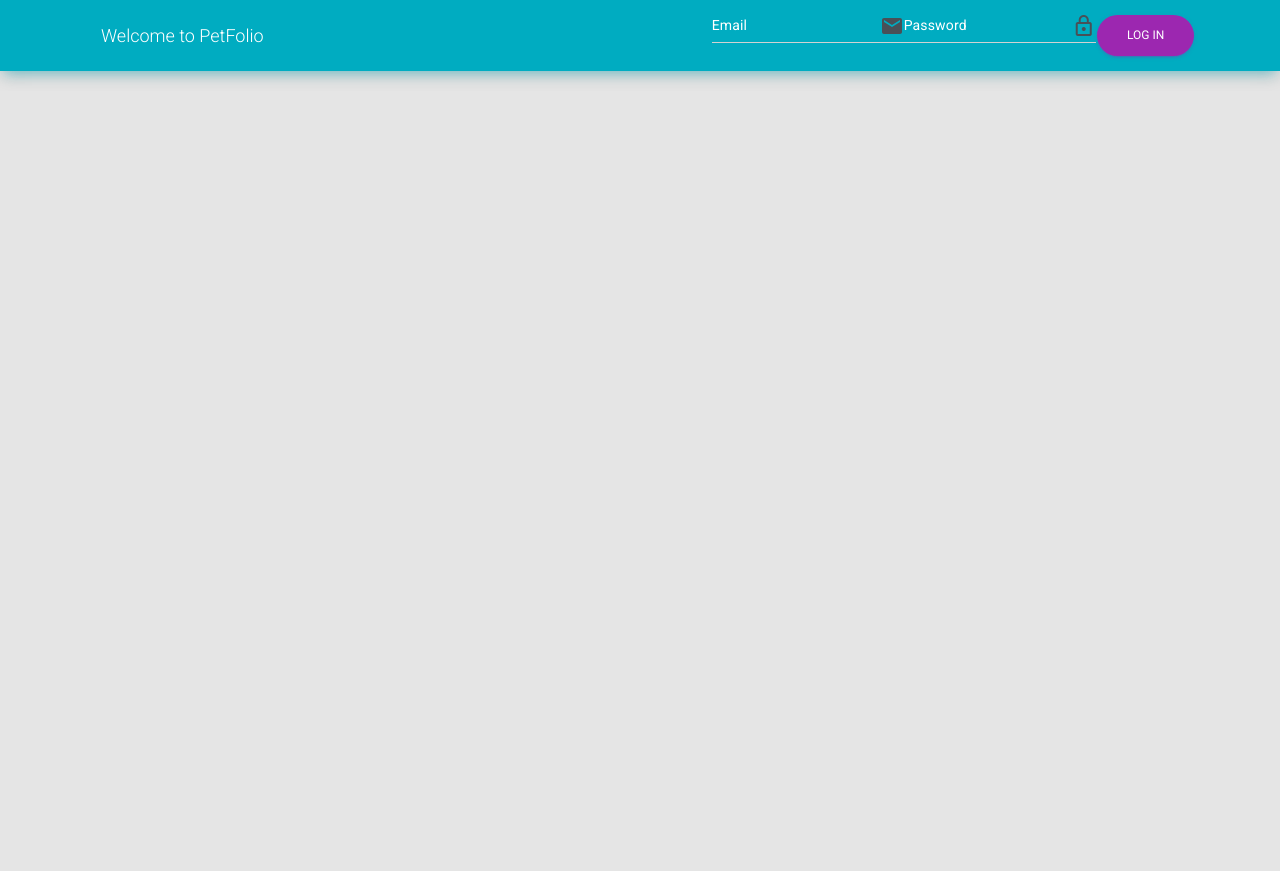
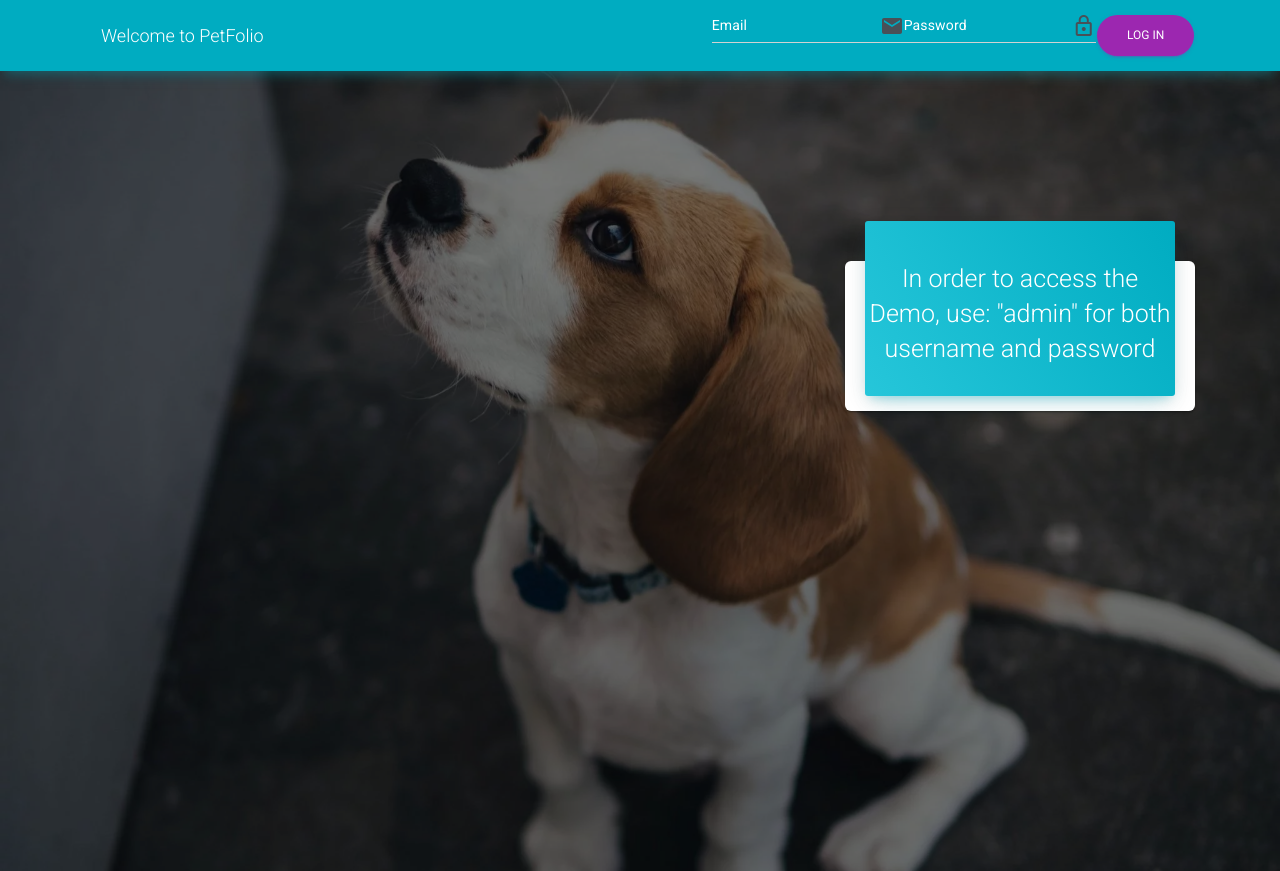
Before and after one commit to markpnoi26/petfolio-frontend, a React (Create React App) app: page / in a window 1280 px wide. Before the commit the page ends 800 px from the top, so only its background shows below. Built offline with nearby package versions, Linux system fonts and the light colour scheme.

Commit message:
added demo user

```diff
--- a/src/components/SignUpCard.js
+++ b/src/components/SignUpCard.js
@@ -92,11 +92,12 @@ class SignUpCard extends React.Component {
             <GridContainer justify="flex-end">
               <GridItem xs={12} sm={12} md={4}>
                 <Card id="login-card" className={this.state.cardAnimation}>
+
                   <form className={classes.form}>
                     <CardHeader color="info" className={classes.cardHeader}>
-                      <h3>New User?</h3>
+                      <h3>In order to access the Demo, use: "admin" for both username and password</h3>
                     </CardHeader>
-                    <CardBody>
+                    {/* <CardBody>
                       <CustomInput
                         labelText="Name"
                         formControlProps={{
@@ -168,12 +169,12 @@ class SignUpCard extends React.Component {
                           autoComplete: "off"
                         }}
                       />
-                    </CardBody>
-                    <CardFooter className={classes.cardFooter}>
+                    </CardBody> */}
+                    {/* <CardFooter className={classes.cardFooter}>
                       <Button round color="primary" size="lg" onClick={this.signUpClick}>
                         Sign Up for an Account
                       </Button>
-                    </CardFooter>
+                    </CardFooter> */}
                   </form>
                 </Card>
               </GridItem>
--- a/src/containers/LogInContainer.js
+++ b/src/containers/LogInContainer.js
@@ -12,7 +12,7 @@ class LogInContainer extends React.Component {
     return(
       <div>
         <LogInCard {...this.props}/>
-        {/* <SignUpCard {...this.props} /> */}
+        <SignUpCard {...this.props} />
       </div>
     )
   }
```
